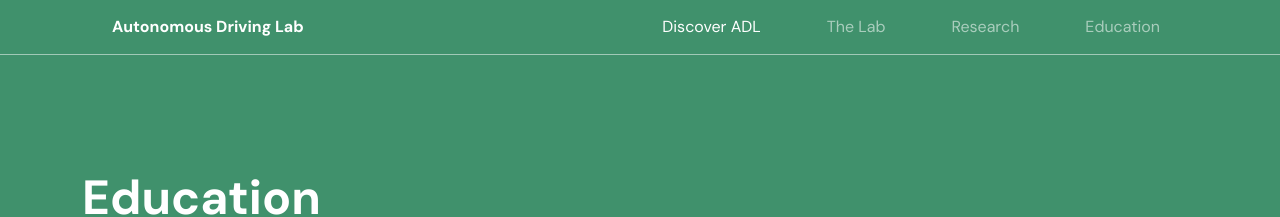
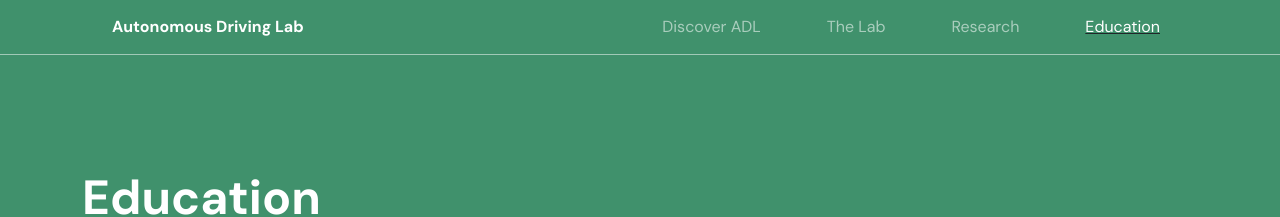
Before and after one commit to UT-ADL/UT-ADL.github.io, a Jekyll site: the page built from education/courses.html, in a window 1280 px wide. Shown: the top 217 px of the page. Built offline with Jekyll 4.4.1, drawn with Linux system fonts in a browser that asks for light colours; nearby versions of some CDN libraries.

Commit message:
Main navigation bar functionality and highlighting

```diff
--- /dev/null
+++ b/_includes/navigation/main-navigation-bar.html
@@ -0,0 +1,34 @@
+<header>
+    <nav class="navbar navbar-expand-lg navbar-dark bg-dark">
+        <div class="container-fluid">
+            <a class="navbar-brand" href="/">Autonomous Driving Lab</a>
+            <button class="navbar-toggler" type="button" data-bs-toggle="collapse"
+                data-bs-target="#navbarSupportedContent" aria-controls="navbarSupportedContent" aria-expanded="false"
+                aria-label="Toggle navigation">
+                <span class="navbar-toggler-icon"></span>
+            </button>
+            <div class="collapse navbar-collapse justify-content-end" id="navbarSupportedContent">
+                <ul class="navbar-nav">
+                    {% for navigation-bar in site.data.navigation.navigation-bars %}
+                    {% if navigation-bar.title == "main" %}
+                    {% for navigation-bar-element in navigation-bar.subfolderitems %}
+                    {% if page.url contains navigation-bar-element.url %}
+                    <!-- Just and underline tag for now and active class -->
+                    <li class="nav-item">
+                        <u><a class="nav-link active"
+                                href="{{ navigation-bar-element.url }}">{{ navigation-bar-element.page }}</a></u>
+                    </li>
+                    {% else %}
+                    <li class="nav-item">
+                        <a class="nav-link"
+                            href="{{ navigation-bar-element.url }}">{{ navigation-bar-element.page }}</a>
+                    </li>
+                    {% endif %}
+                    {% endfor %}
+                    {% endif %}
+                    {% endfor %}
+                </ul>
+            </div>
+        </div>
+    </nav>
+</header>
--- a/_layouts/education.html
+++ b/_layouts/education.html
@@ -23,34 +23,9 @@
 
 <body>
     <div>
-        <header>
-            <nav class="navbar navbar-expand-lg navbar-dark bg-dark">
-                <div class="container-fluid">
-                    <a class="navbar-brand" href="#">Autonomous Driving Lab</a>
-                    <button class="navbar-toggler" type="button" data-bs-toggle="collapse"
-                        data-bs-target="#navbarSupportedContent" aria-controls="navbarSupportedContent"
-                        aria-expanded="false" aria-label="Toggle navigation">
-                        <span class="navbar-toggler-icon"></span>
-                    </button>
-                    <div class="collapse navbar-collapse justify-content-end" id="navbarSupportedContent">
-                        <ul class="navbar-nav">
-                            <li class="nav-item">
-                                <a class="nav-link active" aria-current="page" href="#">Discover ADL</a>
-                            </li>
-                            <li class="nav-item">
-                                <a class="nav-link" href="#">The Lab</a>
-                            </li>
-                            <li class="nav-item">
-                                <a class="nav-link" href="#">Research</a>
-                            </li>
-                            <li class="nav-item">
-                                <a class="nav-link" href="#">Education</a>
-                            </li>
-                        </ul>
-                    </div>
-                </div>
-            </nav>
-        </header>
+
+        {% include navigation/main-navigation-bar.html %}
+
         <div>
             <main>
                 <div class="page-heading container-fluid d-inline-flex align-items-end">
```
Also changed, not shown: _data/navigation/navigation-bars.yml (+12 -1 lines), _layouts/discover.html (+3 -28 lines), _layouts/project.html (+11 -31 lines), education/courses.html (+8 -4 lines), lab/vehicle.html (+19 -14 lines).
